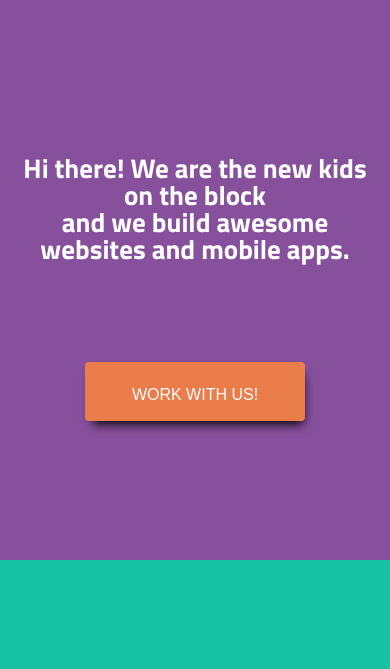
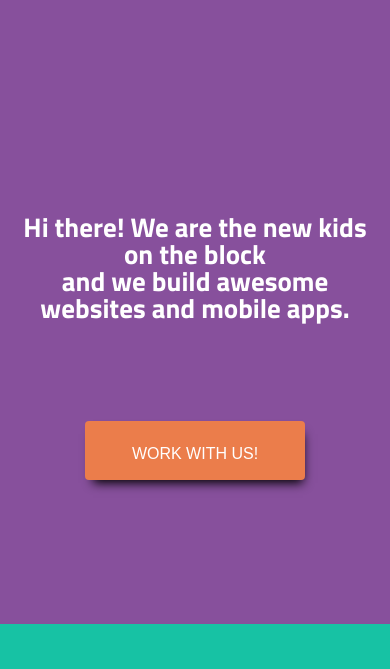
Before and after one commit to Arkant/Arkant.github.io, a website: page cuda/app/index.html in a window 390 px wide. Shown: the part 131-800 px from the top of the page. Drawn offline with Linux system fonts and the light colour scheme.

Commit message:
last update cuda

```diff
--- a/cuda/app/assets/css/media.css
+++ b/cuda/app/assets/css/media.css
@@ -200,12 +200,14 @@
       text-align: center;
       color: #ffffff;
     }
-
+    .hello {
+        min-height: 500px;
+    }
     .banner-text {
         display: block;
         color: #fff;
         margin-bottom: 60px;
-        padding-top: 190px;
+        padding-top: 99px;
     }
 
     .banner-text h1 {
--- a/cuda/app/index.html
+++ b/cuda/app/index.html
@@ -291,8 +291,6 @@
     </main>
 
     <footer   style="clear: both" class="footer">
-<ul>
-</ul>
   <div class="wa box_div">
       <ul class="box_block">
           <li><a href="">Facebook</a></li>
--- a/cuda/src/scss/style.scss
+++ b/cuda/src/scss/style.scss
@@ -175,13 +175,13 @@ header {
     background-color:#87509c;
     width: 100%;
     min-height:  596px;
+    padding-top: 150px;
+    padding-bottom: 10px;
 }
 
 .banner-text {
     display: block;
     color: #fff;
-    margin-bottom: 60px;
-    padding-top: 150px;
     text-align: center;
 }
 
@@ -348,6 +348,7 @@ header {
 .team-img img {
     width: 190px;
     height: 190px;
+    margin-bottom: 35px;
 }
 .team-img div{
     display:inline-block;
@@ -356,7 +357,6 @@ header {
     font-size: 24px;/* Приближение из-за подстановки шрифтов */
     font-weight: 700;
     line-height: 18px;/* Приближение из-за подстановки шрифтов */
-    padding-top: 35px;
     margin-bottom: 9px;
 }
 
```
Also changed, not shown: cuda/app/assets/css/style.css, cuda/app/assets/css/style.min.css.
